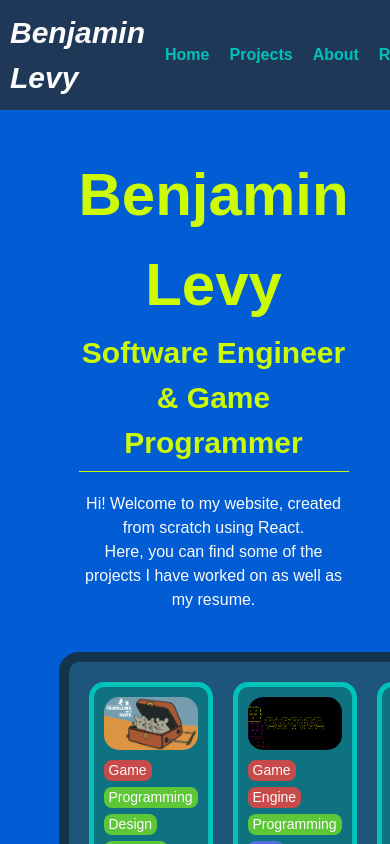
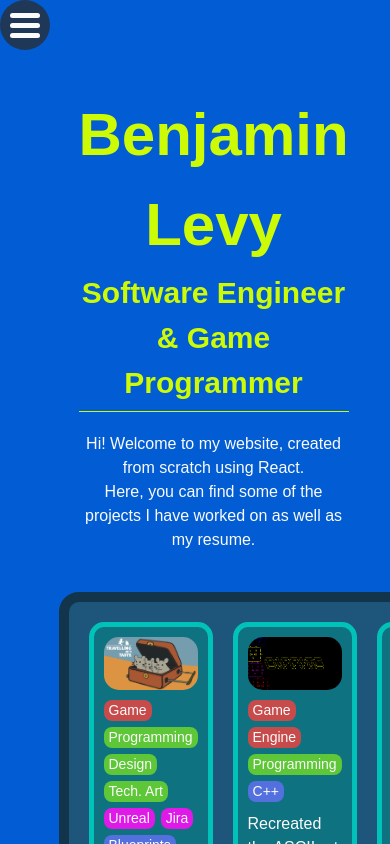
Before and after one commit to TapeKnot/Portfolio-Website, a Next.js app: page / in a window 390 px wide. Shown: the top 844 px of the page. Built offline with nearby package versions, Linux system fonts and the light colour scheme.

Commit message:
Hamburger Nav Menu Implemented

```diff
--- /dev/null
+++ b/src/components/hamburger-menu/hamburger-menu.css
@@ -0,0 +1,47 @@
+@import "tailwindcss";
+
+.hamburger-menu {
+    background: var(--header-footer);
+    color: var(--text);
+    display: flex;
+    flex-direction: column;
+    gap: 5px;
+    justify-content: center;
+    align-items: center;
+    width: 50px;
+    height: 50px;
+    padding: 10px;
+    border-radius: 100%;
+}
+
+@media (min-width: 650px) {
+  .mobile-nav {
+    display: none;
+  }
+}
+
+.hamburger-menu span {
+    background: var(--text);
+    display: block;
+    width: 100%;
+    height: 5px;
+    border-radius: 10px;
+}
+
+.mobile-nav-container {
+    display: flex;
+    flex-direction: row;
+    background: var(--header-footer);
+}
+
+.mobile-nav-container .button-container {
+    display: flex;
+    flex-direction: column;
+    width: 100%;
+}
+
+.mobile-nav-button {
+    font-weight: bold;
+    background: var(--foreground);
+    border: 1px solid var(--foreground-border);
+}
--- /dev/null
+++ b/src/components/hamburger-menu/hamburger-menu.tsx
@@ -0,0 +1,41 @@
+"use client"
+import Link from 'next/link'
+import './hamburger-menu.css';
+import React, { useEffect, useState } from 'react';
+import { usePathname } from 'next/navigation'
+
+export const HamburgerMenu = () => {
+    const [opened, setOpened] = useState(false);
+
+    const handleClick = () => {
+        setOpened(!opened);
+    };
+
+    const pathname = usePathname();
+        useEffect(() => {   // Reset form state on page change
+            setOpened(false);
+        }, [pathname]);
+
+    return(
+        <div className="mobile-nav">
+            {opened
+                ? <div className="mobile-nav-container">
+                    <button className="hamburger-menu" onClick={handleClick}>X</button>
+                    <div className="button-container">
+                        <Link className="mobile-nav-button" href="/">Home</Link>
+                        <Link className="mobile-nav-button" href="/projects">Projects</Link>
+                        <Link className="mobile-nav-button" href="/about">About</Link>
+                        <a className="mobile-nav-button" href="/Benjamin-Levy-Resume.pdf" target="_blank">Resume</a>
+                    </div>
+                </div>
+
+
+                : <button className="hamburger-menu" onClick={handleClick}>
+                    <span/>
+                    <span/>
+                    <span/>
+                </button>
+            }
+        </div>
+    )
+}
--- a/src/components/header/header.css
+++ b/src/components/header/header.css
@@ -1,20 +1,29 @@
 @import "tailwindcss";
 
 header {
+  z-index: 100;
+  position: sticky;
+  top: 0;
+}
+
+.header-section {
   background: var(--header-footer);
   opacity: 80%;
   width: 100%;
   padding: 10px;
-  position: sticky;
-  top: 0;
-  z-index: 100;
 }
 
-header:hover {
+@media (max-width: 650px) {
+  .header-section {
+    display: none;
+  }
+}
+
+.header-section:hover {
   opacity: 100%;
 }
 
-header nav {
+.header-section nav {
   display: grid;
   grid-auto-flow: column;
   align-items: center;
--- a/src/components/header/header.tsx
+++ b/src/components/header/header.tsx
@@ -1,9 +1,12 @@
 import Link from 'next/link'
 import './header.css'
+import { HamburgerMenu } from "../hamburger-menu/hamburger-menu"
 
 export default function Header() {
   return (
     <header>
+      <HamburgerMenu/>
+      <div className="header-section">
         <nav>
           <h2 className="text-italic">Benjamin Levy</h2>
           <div className="h-right-grid-section">
@@ -13,6 +16,7 @@ export default function Header() {
             <a className="text-bold" href="/Benjamin-Levy-Resume.pdf" target="_blank">Resume</a>
           </div>
         </nav>
+      </div>
     </header>
   );
 }
```
Lines whose indentation alone changed are shown as unchanged.
